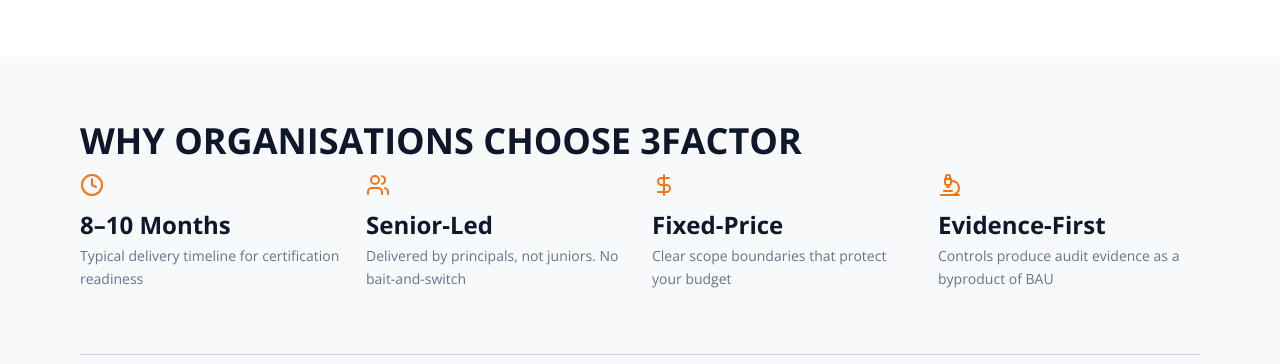
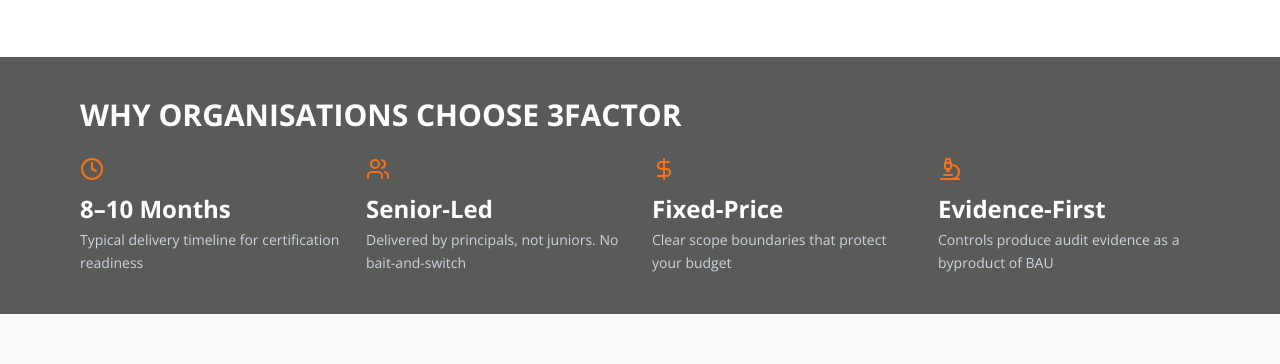
Before and after one commit to Sean3FACTOR/threefactor-glow-web, a React (Vite) app: page /services/iso-27001 in a window 1280 px wide. Shown: the part 2560-2924 px from the top of the page. Built offline with nearby package versions, Linux system fonts and the light colour scheme.

Commit message:
Update Why 3FACTOR banner width

```diff
--- a/src/pages/ISO27001Page.tsx
+++ b/src/pages/ISO27001Page.tsx
@@ -884,16 +884,13 @@ const ISO27001Page = () => {
         </div>
       </section>
 
-      {/* ═══ WHY 3FACTOR (with Approach merged) ═══ */}
-      <section id="why-3factor" className="py-16" style={{ backgroundColor: "#F8F9FA" }}>
+      {/* ═══ STATS BANNER ═══ */}
+      <section className="py-10" style={{ backgroundColor: "#5A5A58" }}>
         <div className="container mx-auto px-4 max-w-6xl">
-
-          <h2 className="text-3xl md:text-4xl font-bold text-slate-900 uppercase mb-3">
+          <h2 className="text-2xl md:text-3xl font-bold text-white uppercase mb-6">
             Why organisations choose 3FACTOR
           </h2>
-
-          {/* Stats row */}
-          <div className="grid grid-cols-1 sm:grid-cols-2 lg:grid-cols-4 gap-6 mb-16">
+          <div className="grid grid-cols-1 sm:grid-cols-2 lg:grid-cols-4 gap-6">
             {[
             { icon: Clock, stat: "8–10 Months", label: "Typical delivery timeline for certification readiness" },
             { icon: Users, stat: "Senior-Led", label: "Delivered by principals, not juniors. No bait-and-switch" },
@@ -904,11 +901,17 @@ const ISO27001Page = () => {
               return (
                 <div key={i} className="text-center lg:text-left">
                   <StatIcon className="w-6 h-6 text-orange-500 mb-3 mx-auto lg:mx-0" />
-                  <p className="text-2xl font-bold text-slate-900 mb-1">{item.stat}</p>
-                  <p className="text-sm text-slate-500 leading-relaxed">{item.label}</p>
+                  <p className="text-2xl font-bold text-white mb-1">{item.stat}</p>
+                  <p className="text-sm text-slate-300 leading-relaxed">{item.label}</p>
                 </div>);
             })}
           </div>
+        </div>
+      </section>
+
+      {/* ═══ WHY 3FACTOR (with Approach merged) ═══ */}
+      <section id="why-3factor" className="py-16" style={{ backgroundColor: "#F8F9FA" }}>
+        <div className="container mx-auto px-4 max-w-6xl">
 
           {/* Problems & Solutions */}
           <div id="approach" className="pt-12 border-t border-slate-300">
```
